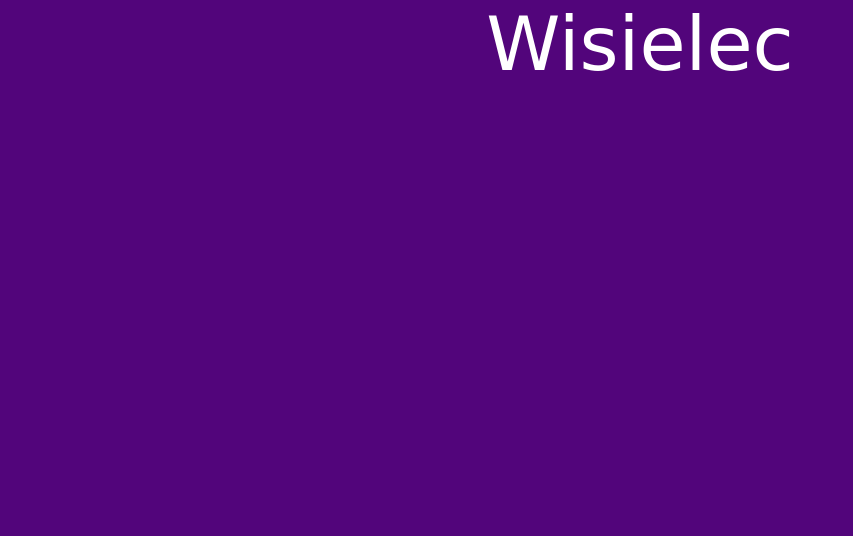
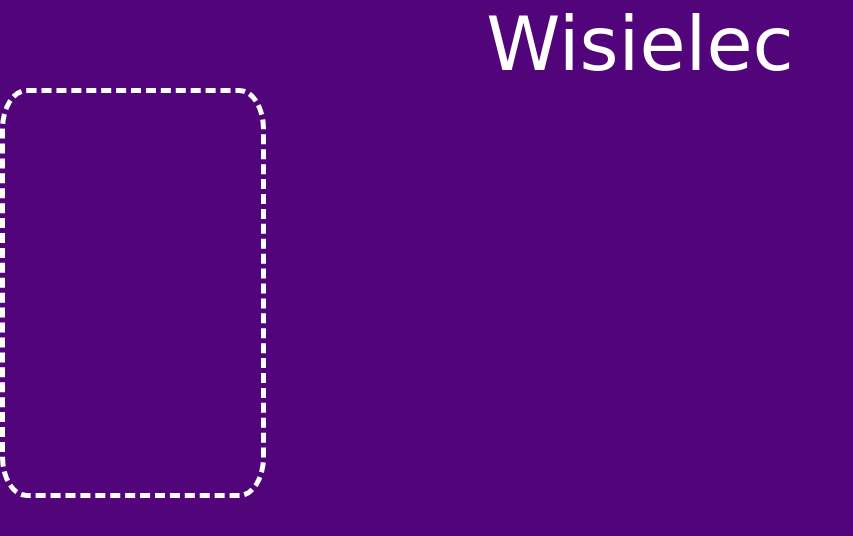
Before and after one commit to PATER10/Wisielec_game, a plain HTML site: page index.html in a window 1280 px wide. Shown: the whole page, without its empty margins (0-853 px from the left). Drawn offline with Linux system fonts and the light colour scheme.

Commit message:
index and js

```diff
--- a/index.html
+++ b/index.html
@@ -12,6 +12,14 @@
 <body>
     <div id="container">
         <div id="baner"><span id="baner_word">Wisielec</span></div>
+        <div id="main">
+            <div id="wisielec">
+                <div id="wisielec_img">
+
+                </div>
+            </div>
+            <div id="game"></div>
+        </div>
     </div>
 </body>
 
--- a/wisielec.css
+++ b/wisielec.css
@@ -14,3 +14,16 @@ body {
 #baner {
 	text-align: center;
 }
+#wisielec {
+	width: 50%;
+	height: 400px;
+}
+#wisielec_img {
+	height: 100%;
+	width: 40%;
+	border: dashed white 5px;
+	border-radius: 10%;
+}
+#game {
+	width: 50%;
+}
```
